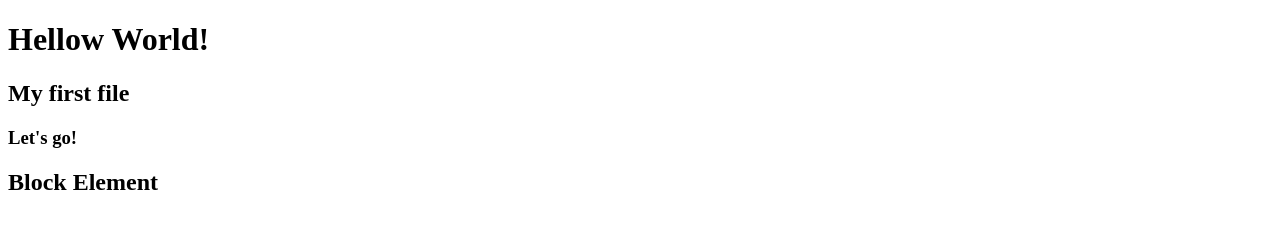
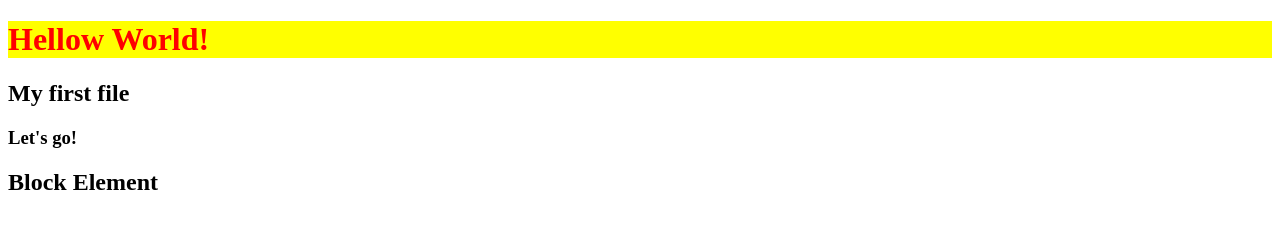
Before and after one commit to derantandr/frontend_test, a plain HTML site: page index.html in a window 1280 px wide. Drawn offline with Linux system fonts and the light colour scheme.

Commit message:
Update index.html

```diff
--- a/index.html
+++ b/index.html
@@ -3,6 +3,9 @@
  <head>
    <meta charset="utf-8">
    <title>First File Commit</title>
+   <style>
+    h1 {color: red; background: yellow;}
+   </style>
  </head>
  <body>
    <h1>Hellow World!</h1>
```
